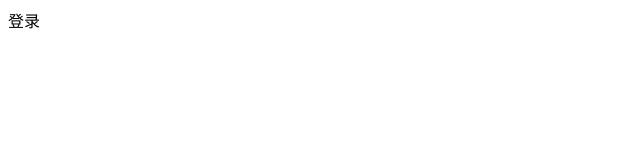
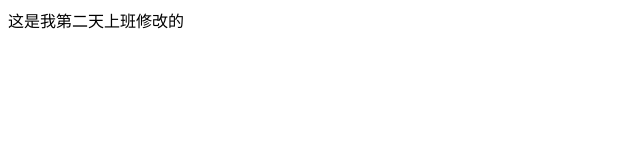
Before and after one commit to TmRichrd/gitdemo, a plain HTML site: page login.html in a window 1280 px wide. Shown: the whole page, without its empty margins (0-640 px from the left). Drawn offline with Linux system fonts and the light colour scheme.

Commit message:
这是我第二天新增的

```diff
--- a/login.html
+++ b/login.html
@@ -8,7 +8,7 @@
 </head>
 
 <body>
-    登录
+    这是我第二天上班修改的
 </body>
 
 </html>
```
